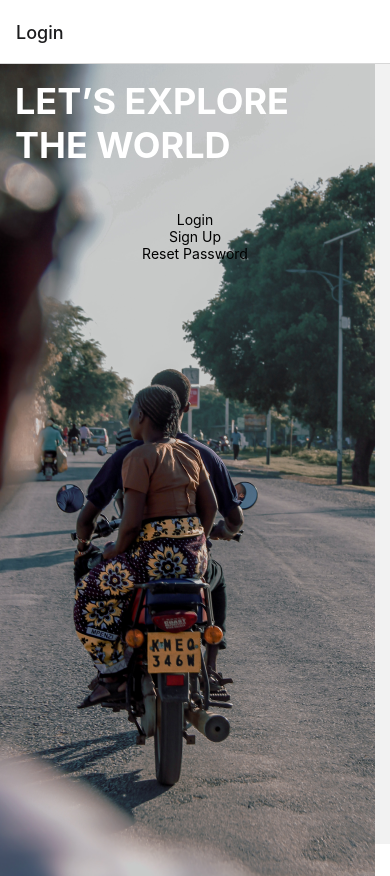
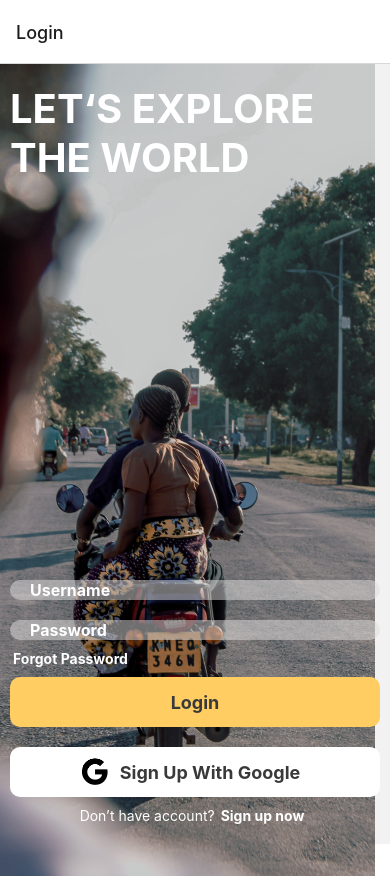
Before and after one commit to DanangFirmantara/vehicleRentReactNative, a React Native app: screen /Login in a window 390 px wide. Built offline with nearby package versions, Linux system fonts and the light colour scheme.

Commit message:
feat : slicing login resetPassword signup

```diff
--- /dev/null
+++ b/src/components/ButtonForm.js
@@ -0,0 +1,38 @@
+import {View, Text, TouchableOpacity, StyleSheet} from 'react-native';
+import React from 'react';
+import Icon from 'react-native-vector-icons/AntDesign';
+
+const ButtonForm = ({
+  children,
+  color = 'rgba(255, 205, 97, 1)',
+  google = null,
+}) => {
+  return (
+    <View style={buttonStyle.parent}>
+      <TouchableOpacity style={[buttonStyle.item, {backgroundColor: color}]}>
+        {google && <Icon name="google" size={30} />}
+        <Text style={buttonStyle.textItem}>{children}</Text>
+      </TouchableOpacity>
+    </View>
+  );
+};
+
+const buttonStyle = StyleSheet.create({
+  item: {
+    height: 50,
+    width: '100%',
+    borderRadius: 10,
+    justifyContent: 'center',
+    alignItems: 'center',
+    marginVertical: 10,
+    flexDirection: 'row',
+  },
+  textItem: {
+    color: 'rgba(57, 57, 57, 1)',
+    fontSize: 18,
+    fontWeight: 'bold',
+    marginHorizontal: 10,
+  },
+});
+
+export default ButtonForm;
--- a/src/components/Container.js
+++ b/src/components/Container.js
@@ -7,8 +7,7 @@ const Container = ({children}) => {
 
 const styles = StyleSheet.create({
   parent: {
-    marginHorizontal: 15,
-    marginVertical: 15,
+    flex: 1,
   },
 });
 
--- /dev/null
+++ b/src/components/Input.js
@@ -0,0 +1,30 @@
+import {View, StyleSheet, TextInput} from 'react-native';
+import React from 'react';
+
+const Input = ({children}) => {
+  return (
+    <View style={styles.input}>
+      <TextInput
+        placeholder={children}
+        placeholderTextColor="white"
+        style={styles.textInput}
+      />
+    </View>
+  );
+};
+
+const styles = StyleSheet.create({
+  input: {
+    backgroundColor: 'rgba(223, 222, 222, 0.5)',
+    borderRadius: 10,
+    paddingHorizontal: 20,
+    marginVertical: 10,
+  },
+  textInput: {
+    color: 'white',
+    fontWeight: 'bold',
+    fontSize: 16,
+  },
+});
+
+export default Input;
--- a/src/screens/Login.js
+++ b/src/screens/Login.js
@@ -1,58 +1,88 @@
 import {
   View,
   Text,
+  ImageBackground,
   StyleSheet,
   TouchableOpacity,
-  ImageBackground,
 } from 'react-native';
 import React from 'react';
-import Container from '../components/Container';
+import imgBackground from '../assets/image/login.png';
+import Input from '../components/Input';
+import ButtonForm from '../components/ButtonForm';
 import {useNavigation} from '@react-navigation/native';
-import loginImg from '../assets/image/login.png';
 
 const Login = () => {
   const navigation = useNavigation();
   return (
-    <ImageBackground source={loginImg} style={styles.imageBackground}>
-      <Container>
-        <View style={styles.contentTop}>
-          <Text style={styles.text}>LET’S EXPLORE THE WORLD</Text>
+    <View style={styles.container}>
+      <ImageBackground
+        source={imgBackground}
+        resizeMode="cover"
+        style={styles.image}>
+        <View>
+          <Text style={styles.textBar}>LET&lsquo;S EXPLORE THE WORLD</Text>
         </View>
+        <View style={styles.gap} />
+        <View>
+          <Input>Username</Input>
+        </View>
+        <View>
+          <Input>Password</Input>
+        </View>
+        <TouchableOpacity onPress={() => navigation.navigate('Reset-Password')}>
+          <Text style={styles.textNavigate}>Forgot Password</Text>
+        </TouchableOpacity>
+        <ButtonForm>Login</ButtonForm>
+        <ButtonForm color="white" google>
+          Sign Up With Google
+        </ButtonForm>
         <View style={styles.content}>
-          <Text>Login</Text>
+          <Text style={styles.text}>Don’t have account?</Text>
           <TouchableOpacity
-            onPress={() => {
-              navigation.navigate('Sign-Up');
-            }}>
-            <Text>Sign Up</Text>
-          </TouchableOpacity>
-          <TouchableOpacity
-            onPress={() => {
-              navigation.navigate('Reset-Password');
-            }}>
-            <Text>Reset Password</Text>
+            style={styles.textNavigate}
+            onPress={() => navigation.navigate('Sign-Up')}>
+            <Text style={styles.textNavigate}>Sign up now</Text>
           </TouchableOpacity>
         </View>
-      </Container>
-    </ImageBackground>
+      </ImageBackground>
+    </View>
   );
 };
 
 const styles = StyleSheet.create({
-  contentTop: {
-    // paddingTop: 100,
+  container: {
+    flex: 1,
+  },
+  image: {
+    flex: 1,
+    paddingHorizontal: 10,
+    paddingVertical: 20,
+  },
+  textBar: {
+    color: 'white',
+    fontSize: 40,
+    fontWeight: 'bold',
+    width: '90%',
   },
   text: {
     color: 'white',
-    fontSize: 36,
+    textAlign: 'center',
+    flexDirection: 'row',
+    justifyContent: 'center',
+  },
+  textNavigate: {
+    marginHorizontal: 3,
+    alignItems: 'center',
+    justifyContent: 'center',
+    color: 'white',
     fontWeight: 'bold',
-    width: '80%',
   },
   content: {
-    height: '100%',
-    width: '100%',
-    alignItems: 'center',
+    flexDirection: 'row',
     justifyContent: 'center',
+  },
+  gap: {
+    flex: 1,
   },
 });
 
--- a/src/screens/ResetPassword.js
+++ b/src/screens/ResetPassword.js
@@ -1,12 +1,58 @@
-import {View, Text} from 'react-native';
+import {View, Text, ImageBackground, StyleSheet} from 'react-native';
 import React from 'react';
+import imgBackground from '../assets/image/reset-password.png';
+import Input from '../components/Input';
+import ButtonForm from '../components/ButtonForm';
 
 const ResetPassword = () => {
   return (
-    <View>
-      <Text>ResetPassword</Text>
+    <View style={styles.container}>
+      <ImageBackground
+        source={imgBackground}
+        resizeMode="cover"
+        style={styles.image}>
+        <View style={styles.textBar}>
+          <Text style={styles.textBar}>
+            THAT&lsquo;S OKAY, WE GOT YOUR BACK
+          </Text>
+        </View>
+        <View style={styles.gap} />
+        <Text style={styles.text}>
+          Enter your email to get reset password code
+        </Text>
+        <View>
+          <Input>Enter your email address</Input>
+        </View>
+        <ButtonForm>Send Code</ButtonForm>
+        <ButtonForm color="white">Resend Code</ButtonForm>
+      </ImageBackground>
     </View>
   );
 };
 
+const styles = StyleSheet.create({
+  container: {
+    flex: 1,
+  },
+  image: {
+    flex: 1,
+    paddingHorizontal: 10,
+    paddingVertical: 20,
+  },
+  textBar: {
+    marginVertical: 40,
+    color: 'white',
+    fontSize: 40,
+    fontWeight: 'bold',
+    justifyContent: 'center',
+    alignItems: 'center',
+  },
+  text: {
+    color: 'white',
+  },
+  gap: {
+    flex: 1,
+  },
+});
+
 export default ResetPassword;
--- a/src/screens/SignUp.js
+++ b/src/screens/SignUp.js
@@ -1,12 +1,87 @@
-import {View, Text} from 'react-native';
+import {
+  View,
+  Text,
+  ImageBackground,
+  StyleSheet,
+  TouchableOpacity,
+} from 'react-native';
 import React from 'react';
+import imgBackground from '../assets/image/sign-up.png';
+import Input from '../components/Input';
+import ButtonForm from '../components/ButtonForm';
+import {useNavigation} from '@react-navigation/native';
 
 const SignUp = () => {
+  const navigation = useNavigation();
   return (
-    <View>
-      <Text>SignUp</Text>
+    <View style={styles.container}>
+      <ImageBackground
+        source={imgBackground}
+        resizeMode="cover"
+        style={styles.image}>
+        <View>
+          <Text style={styles.textBar}>LET&lsquo;S HAVE SOME RIDE</Text>
+        </View>
+        <View style={styles.gap} />
+        <View>
+          <Input>Email</Input>
+        </View>
+        <View>
+          <Input>Mobile Phone</Input>
+        </View>
+        <View>
+          <Input>Password</Input>
+        </View>
+        <ButtonForm>Sign Up</ButtonForm>
+        <ButtonForm color="white" google>
+          Sign Up With Google
+        </ButtonForm>
+        <View style={styles.content}>
+          <Text style={styles.text}>Already have an account?</Text>
+          <TouchableOpacity
+            style={styles.textNavigate}
+            onPress={() => navigation.navigate('Login')}>
+            <Text style={styles.textNavigate}>Login now</Text>
+          </TouchableOpacity>
+        </View>
+      </ImageBackground>
     </View>
   );
 };
 
+const styles = StyleSheet.create({
+  container: {
+    flex: 1,
+  },
+  image: {
+    flex: 1,
+    paddingHorizontal: 10,
+    paddingVertical: 20,
+  },
+  textBar: {
+    color: 'white',
+    fontSize: 40,
+    fontWeight: 'bold',
+    width: '90%',
+  },
+  text: {
+    color: 'white',
+    textAlign: 'center',
+  },
+  textNavigate: {
+    marginHorizontal: 3,
+    alignItems: 'center',
+    justifyContent: 'center',
+    color: 'white',
+    fontWeight: 'bold',
+  },
+  content: {
+    flexDirection: 'row',
+    justifyContent: 'center',
+  },
+  gap: {
+    flex: 1,
+  },
+});
+
 export default SignUp;
```
Also changed, not shown: src/assets/image/reset-password.png (added), src/assets/image/sign-up.png (added).
